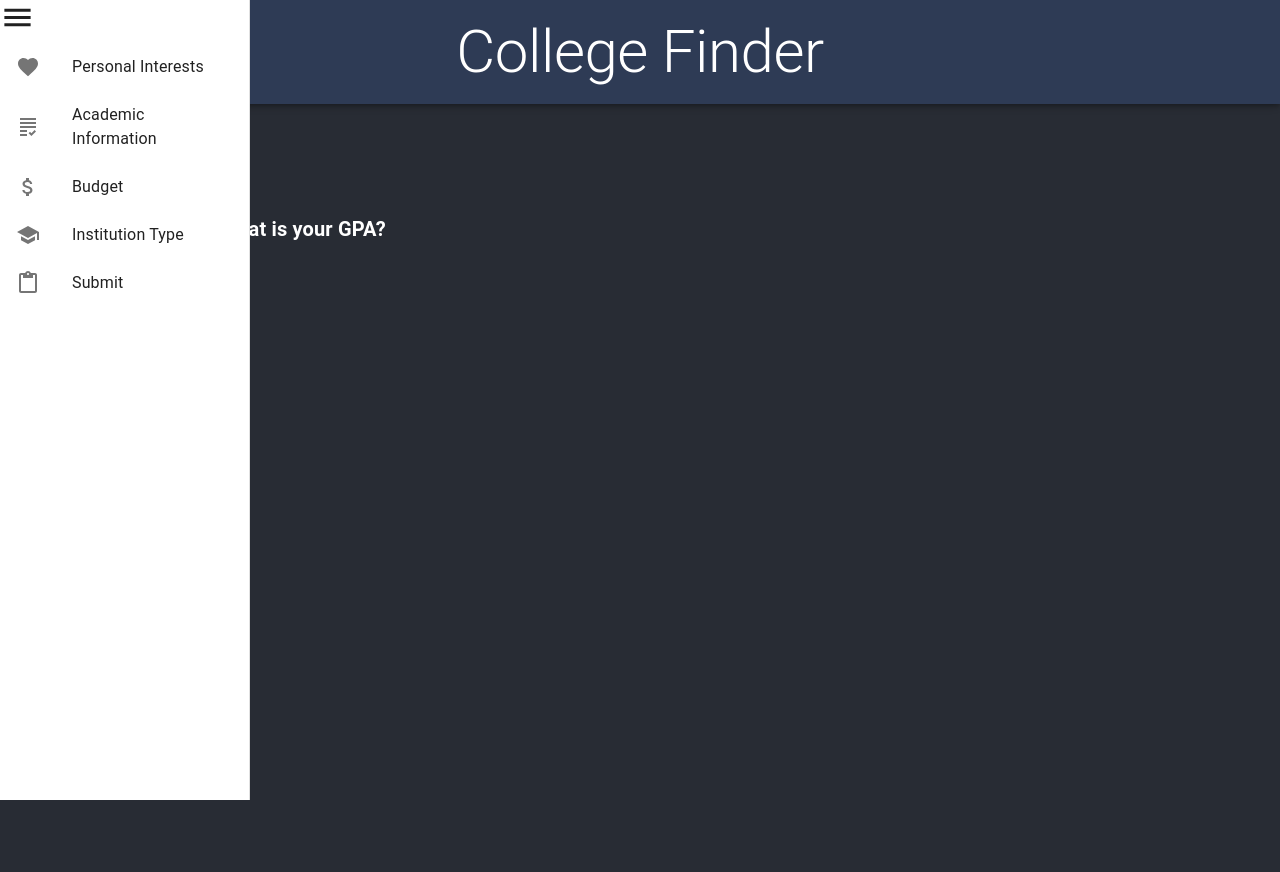
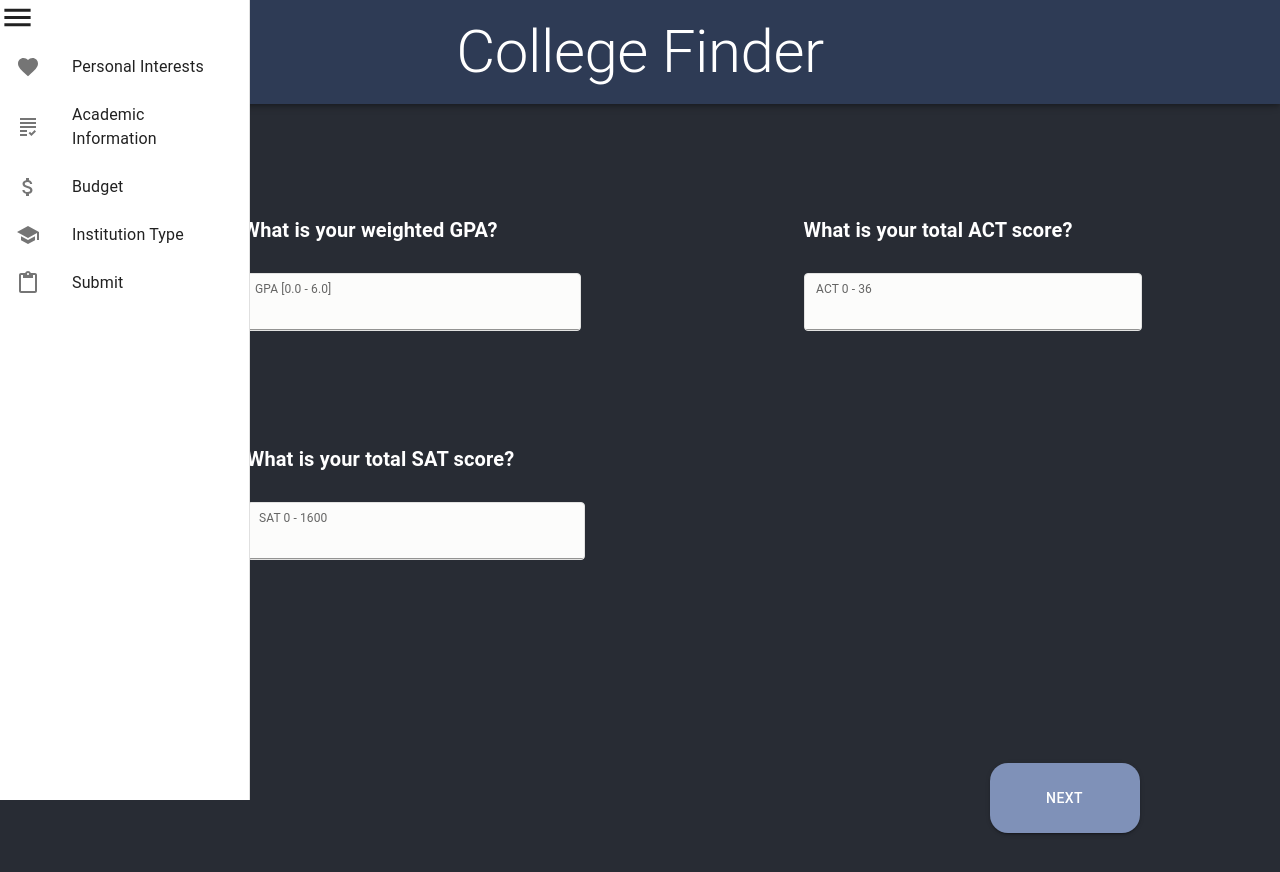
Before and after one commit to EspKid1109/college-finder, a React (Create React App) app: page /academicInfo in a window 1280 px wide. Shown: the top 872 px of the page. Built offline with nearby package versions, Linux system fonts and the light colour scheme.

Commit message:
Added Academic info UI and updated some UI features.

```diff
--- a/src/Components/AcademicInfoBody.jsx
+++ b/src/Components/AcademicInfoBody.jsx
@@ -1,9 +1,53 @@
 import React from "react";
 import { Box } from "@mui/system";
 import { FormControl, Typography } from "@mui/material";
+import { styled } from "@mui/material/styles";
 import Grid from "@mui/material/Grid";
+import { TextField } from "@mui/material";
+import { Button } from "@mui/material";
+import { useNavigate } from "react-router-dom";
 
+
+const CustomTextField = styled((props) => (
+  <TextField InputProps={{disabledUnderline: true}} {...props} />
+))(({theme}) => ({
+  '& .MuiFilledInput-root':{
+    border: '1px solid #e2e2e1',
+    overflow: 'hidden',
+    borderRadius: 4,
+    backgroundColor: theme.palette.mode === 'light' ? '#fcfcfb' : '#2b2b2b',
+    transition: theme.transitions.create([
+      'border-color',
+      'background-color',
+      'box-shadow',
+    ]),
+    '&:hover': {
+      backgroundColor: theme.palette.mode === 'light' ? '#fcfcfb' : '#2b2b2b',
+    },
+    '&.Mui-focused': {
+      backgroundColor: theme.palette.mode === 'light' ? '#fcfcfb' : '#2b2b2b',
+      boxShadow: '${alpha(theme.palette.primary.main, 0.25)} 0 0 0 2px',
+      borderColor: theme.palette.primary.main,
+    },
+    },
+}));
+const GPA_min = 0.00;
+const GPA_max = 6.00;
+
+const SAT_min = 0;
+const SAT_max = 1600;
+
+const ACT_min = 0;
+const ACT_max = 36;
 export default function AcademicInfoBody() {
+  const [GPA_value, setValue] = React.useState({});
+  const [SAT_value, setValue2] = React.useState({});
+  const [ACT_value, setValue3] = React.useState({});
+  // ***********************************  BUTTON CTRL  ***********************************
+  const navigate = useNavigate();
+  const btnHandler = () => {
+    navigate("/budget");
+  };
   return (
     <Box
       sx={{ flexGrow: 1, p: 2 }}
@@ -14,8 +58,17 @@ export default function AcademicInfoBody() {
       <FormControl
         sx={{
           m: 32,
-          left: "-31%",
+          left: "-12.5%",
           top: -255,
+          width: 850,
+          height: 300
+        }}
+      >
+      <FormControl
+        sx={{
+          m: 32,
+          left: "-27%",
+          top: -255
         }}
       >
         <Grid item xs={6}>
@@ -24,9 +77,118 @@ export default function AcademicInfoBody() {
             variant="h6"
             align="left"
           >
-            What is your GPA?
+            What is your weighted GPA?
           </Typography>
         </Grid>
+        <CustomTextField
+          label="GPA [0.0 - 6.0]"
+          defaultValue="0.0"
+          type="number"
+          id="GPA"
+          variant="filled"
+          inputProps={{GPA_min, GPA_max}}
+          value={GPA_value}
+          onChange={(e) => {
+            var GPA_value =  parseFloat(e.target.value, 10);
+            if(GPA_value > GPA_max) GPA_value = GPA_max;
+            if(GPA_value < GPA_min) GPA_value = GPA_min;
+            setValue(GPA_value);
+          }}
+          sx={{input: {color:'black'} }}
+          style={{marginTop:11}}
+        />
+      </FormControl>
+
+
+      <FormControl
+        sx={{
+          m: 32,
+          left: "-26.5%",
+          top: -655,
+        }}>
+        <Grid item xs={6}>
+          <Typography
+            sx={{ mb: 2, fontWeight: "bold" }}
+            variant="h6"
+            align="left"
+          >
+            What is your total SAT score?
+          </Typography>
+        </Grid>
+        <CustomTextField
+          label="SAT 0 - 1600"
+          defaultValue='0'
+          type="number"
+          id="SAT_SCORE"
+          variant="filled"
+          inputProps={{SAT_min, SAT_max}}
+          value={SAT_value}
+          onChange={(e) => {
+            var SAT_value =  parseInt(e.target.value, 10);
+            if(SAT_value > SAT_max) SAT_value = SAT_max;
+            if(SAT_value < SAT_min) SAT_value = SAT_min;
+            setValue2(SAT_value);
+          }}
+          sx={{input: {color:'black'} }}
+          style={{marginTop:11}}
+        />
+      </FormControl>
+
+
+      <FormControl
+        sx={{
+          m: 32,
+          left: "39%",
+          top: -1513,
+        }}>
+        <Grid item xs={6}>
+          <Typography
+            sx={{ mb: 2, fontWeight: "bold" }}
+            variant="h6"
+            align="left"
+          >
+            What is your total ACT score?
+          </Typography>
+        </Grid>
+        <CustomTextField
+          label="ACT 0 - 36"
+          defaultValue='0'
+          type="number"
+          id="ACT_SCORE"
+          variant="filled"
+          inputProps={{ACT_min, ACT_max}}
+          value={ACT_value}
+          onChange={(e) => {
+            var ACT_value =  parseInt(e.target.value, 10);
+            if(ACT_value > ACT_max) ACT_value = ACT_max;
+            if(ACT_value < ACT_min) ACT_value = ACT_min;
+            setValue3(ACT_value);
+          }}
+          sx={{input: {color:'black'} }}
+          style={{marginTop:11}}
+        />
+      </FormControl>
+      <FormControl
+        sx={{
+          m: 32,
+          left: "39%",
+          top: -1513,
+        }}>
+      <Grid item xs={12} sx={{ ml: 23, mt: -10}}>
+                <Button
+                  onClick={btnHandler}
+                  style={{
+                    minWidth: "150px",
+                    minHeight: "70px",
+                    borderRadius: 18,
+                    backgroundColor: "#7f91b8",
+                  }}
+                  variant="contained"
+                >
+                  NEXT
+                </Button>
+              </Grid>
+              </FormControl>
       </FormControl>
     </Box>
   );
--- a/src/Components/BudgetBody.jsx
+++ b/src/Components/BudgetBody.jsx
@@ -2,6 +2,7 @@ import React from "react";
 import { Box } from "@mui/system";
 import { FormControl, Typography } from "@mui/material";
 import Grid from "@mui/material/Grid";
+import { TextField } from "@material-ui/core";
 
 export default function BudgetBody() {
   return (
@@ -29,5 +30,6 @@ export default function BudgetBody() {
         </Grid>
       </FormControl>
     </Box>
+
   );
 }
--- a/src/Components/InstitutionTypeBody.jsx
+++ b/src/Components/InstitutionTypeBody.jsx
@@ -83,7 +83,7 @@ export default function InstitutionTypeBody() {
 
   const navigate = useNavigate();
   const btnHandler = () => {
-    //navigate("/submit");
+    navigate("/submit");
     console.log(JSON.stringify(localStorage)); //user info is stored here
     localStorage.clear();
   };
@@ -202,7 +202,7 @@ export default function InstitutionTypeBody() {
                   label="Doesn't Matter"
                 />
               </RadioGroup>
-              <Grid item xs={12} sx={{ ml: 100, mt: 20 }}>
+              <Grid item xs={12} sx={{ ml: 100, mt: 15, mb:6 }}>
                 <Button
                   onClick={btnHandler}
                   style={{
--- a/src/Components/PIBody.jsx
+++ b/src/Components/PIBody.jsx
@@ -640,7 +640,7 @@ export default function PIBody() {
                   label="Astronomy Club"
                 />
               </FormGroup>
-              <Grid item xs={12} sx={{ ml: 10, mt: 10 }}>
+              <Grid item xs={12} sx={{ ml: -13, mt: 10, mb:6 }}>
                 <Button
                   onClick={btnHandler}
                   style={{
```
